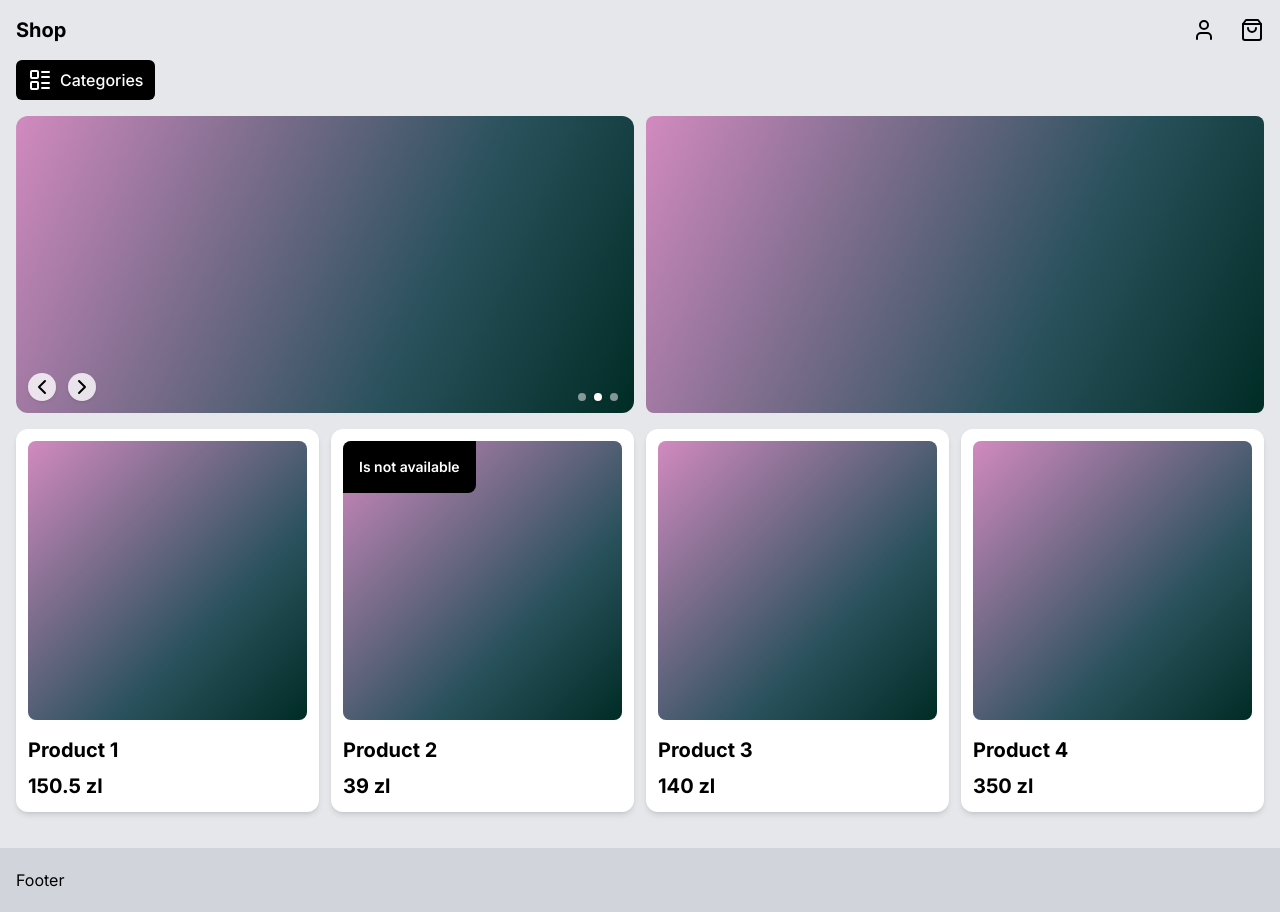
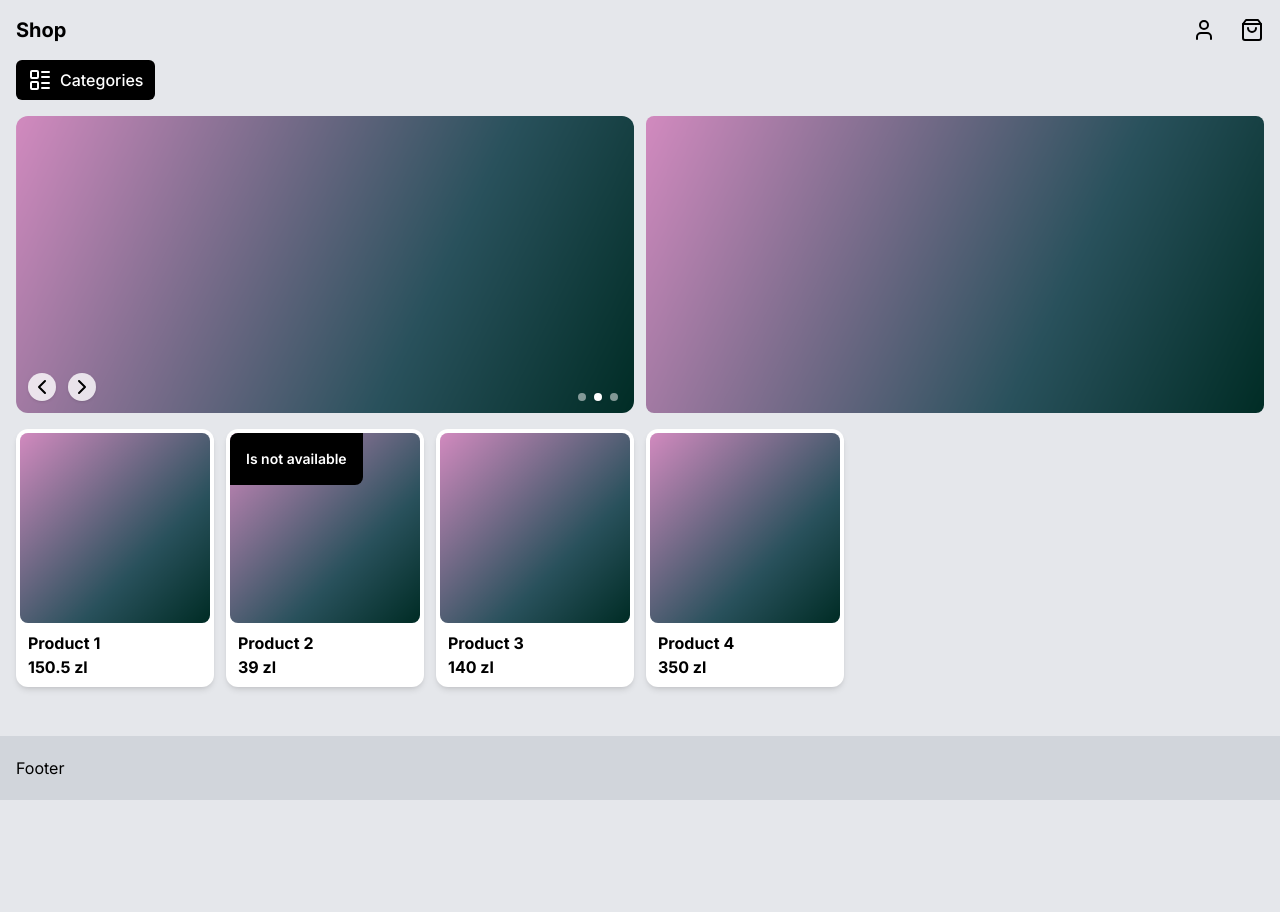
Before and after one commit to bodik87/next-shop-prisma-server-actions, a Next.js app: page / in a window 1280 px wide. After the commit the page ends 800 px from the top, so only its background shows below. Built offline with nearby package versions, Linux system fonts and the light colour scheme; no server answers.

Commit message:
Shopping Cart button

```diff
--- a/app/[category]/[product]/_components/AddToCart.tsx
+++ b/app/[category]/[product]/_components/AddToCart.tsx
@@ -4,6 +4,7 @@ import { createLocalOrder } from '@/app/_actions/localOrder'
 import { cn } from '@/lib/utils'
 import React, { ChangeEvent, useState } from 'react'
 import { useFormStatus } from 'react-dom'
+import { ShoppingBag, Check } from 'lucide-react'
 
 type Props = {
   isAvailable: boolean
@@ -42,15 +43,17 @@ export default function AddToCart({ isAvailable, userEmail, productId, price, in
   return (
     <>
       <b>Price: {price} zl/szt</b>
-      {!inCart && (
-        <>
-          <p className='mt-2 text-3xl font-bold'>{total} zl</p>
 
-          <div className='mt-4 flex justify-between border-2 rounded-xl'>
+      <>
+        <p className='mt-2 text-3xl font-bold'>{total} zl</p>
+
+        <div className='mt-4 flex gap-2 items-center'>
+
+          {!inCart && (<div className='flex border-2 rounded-xl'>
             <button
               disabled={quantity === 1}
               onClick={() => setQuantity(quantity - 1)}
-              className='py-4 px-6 font-bold'>
+              className='w-12 h-12 aspect-square font-bold'>
               -
             </button>
 
@@ -78,17 +81,20 @@ export default function AddToCart({ isAvailable, userEmail, productId, price, in
 
             <button
               onClick={() => setQuantity(quantity + 1)}
-              className='py-4 px-6 font-bold'>
+              className='w-12 h-12 aspect-square font-bold'>
               +
             </button>
           </div>
-          <p className='text-xs font-bold mt-2 text-center text-red-600'>{error}</p>
-        </>
-      )}
+          )}
 
-      <form action={action}>
-        <SubmitButton isAvailable={isAvailable} inCart={inCart} />
-      </form>
+          <form action={action} className={cn('border-2 border-transparent', inCart && "w-full")}
+          >
+            <SubmitButton isAvailable={isAvailable} inCart={inCart} />
+          </form>
+        </div>
+
+        <p className='text-xs font-bold mt-2 text-center text-red-600'>{error}</p>
+      </>
     </>
   )
 }
@@ -100,10 +106,10 @@ function SubmitButton({ isAvailable, inCart }: { isAvailable: boolean, inCart: b
     <button
       type='submit'
       disabled={pending || !isAvailable || inCart}
-      className={cn("w-full bg-green-600 disabled:bg-gray-400 text-white font-bold text-lg flex items-center justify-center px-2 py-4 rounded-lg",
-        isAvailable && "mt-4")}
+      className={cn("h-12 bg-green-600 disabled:bg-gray-400 text-white font-bold text-lg flex items-center justify-center px-2 py-4 rounded-lg",
+        inCart ? "w-full" : "w-12 aspect-square")}
     >
-      {inCart ? "Already in cart" : "Add to cart"}
+      {inCart ? "Already in cart" : <ShoppingBag />}
     </button>
   )
 }
--- a/app/page.tsx
+++ b/app/page.tsx
@@ -18,13 +18,13 @@ export default async function Home() {
       </div>
 
       <div className="mt-4 wrapper pb-5">
-        <div className='grid md:grid-cols-2 lg:grid-cols-3 xl:grid-cols-4 gap-3'>
+        <div className='grid grid-cols-2 md:grid-cols-4 lg:grid-cols-5 xl:grid-cols-6 gap-2 md:gap-3'>
           {PRODUCTS.map(
             (el) =>
               <div key={el.id} className='w-full'>
                 <Link
                   href={{ pathname: categoryHref(el.categoryId) + el.slug + el.code, query: { id: el.id } }}
-                  className="bg-white flex flex-col h-full p-3 rounded-xl w-full shadow-md md:hover:shadow-xl transition-all relative"
+                  className="bg-white flex flex-col h-full p-1 rounded-xl w-full shadow-md md:hover:shadow-xl transition-all relative"
                 >
                   <Image
                     src={el.images[0]}
@@ -36,14 +36,14 @@ export default async function Home() {
                     quality={100}
                   />
 
-                  {!el.isAvailable && <div className='absolute top-3 left-3 p-4 rounded-tl-lg rounded-br-lg w-fit bg-black text-white text-sm font-semibold'>
+                  {!el.isAvailable && <div className='absolute top-1 left-1 p-4 rounded-tl-lg rounded-br-lg w-fit bg-black text-white text-sm font-semibold'>
                     Is not available
                   </div>}
 
-                  <h3 className='mt-4 font-bold text-xl'>{el.title}</h3>
+                  <h3 className='mt-2 px-2 font-bold lg:text-lg xl:text-base'>{el.title}</h3>
 
-                  <div className='mt-2 flex justify-between items-end'>
-                    <p className='font-bold text-xl'>{el.price} zl</p>
+                  <div className='mb-1 px-2 flex justify-between items-end'>
+                    <p className='font-bold lg:text-lg xl:text-base'>{el.price} zl</p>
                   </div>
                 </Link>
               </div>
--- a/components/header.tsx
+++ b/components/header.tsx
@@ -52,7 +52,6 @@ export default async function Header() {
    </div>
 
    <div className='wrapper flex items-center gap-4 relative'>
-    {/* <CategoriesMenu /> */}
     <Categories />
    </div>
   </header>
```
